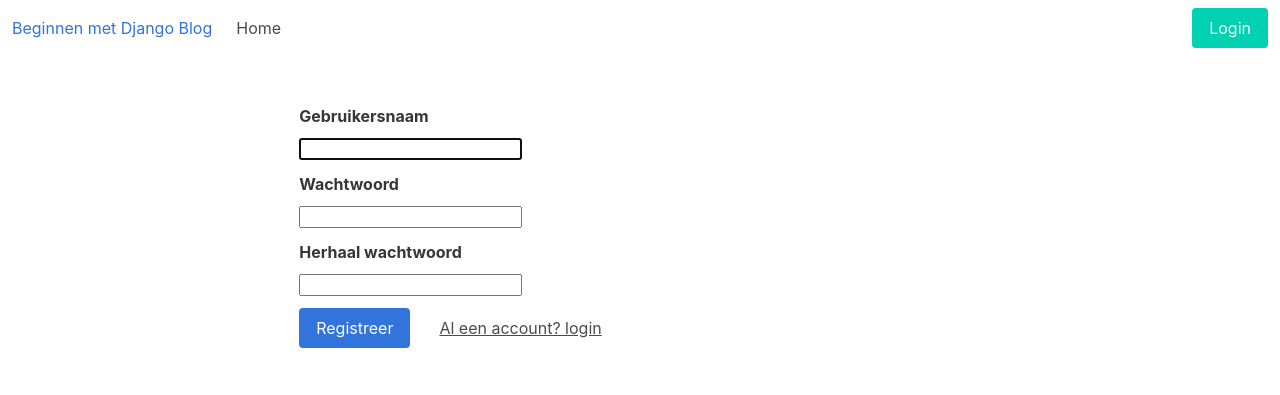
After one commit to DEV-Academie/django-blog, a Django app: page /users/registreer/ in a window 1280 px wide. The commit adds this page. Shown: the top 395 px of the page. Run offline with Django 3.2, Linux system fonts and the light colour scheme.

Commit message:
Huiswerk implementeren

```diff
--- a/config/settings.py
+++ b/config/settings.py
@@ -130,6 +130,7 @@ STATIC_URL = '/static/'
 STATICFILES_DIRS = [BASE_DIR / "templates/static", ]
 
 LOGIN_URL = reverse_lazy("login")
+LOGIN_REDIRECT_URL = reverse_lazy("user_comments")
 LOGOUT_REDIRECT_URL = reverse_lazy("home")
 
 AUTH_USER_MODEL = 'users.User'
--- /dev/null
+++ b/templates/templates/auth/register.html
@@ -0,0 +1,54 @@
+{% extends "base.html" %}
+
+{% block title %}Registreren{% endblock %}
+{% block content %}
+<section class="section">
+    <div class="container">
+        <div class="columns is-centered">
+            <div class="column is-three-fifths-tablet">
+                {% if form.errors %}
+                    <div class="notification is-danger">
+                        Er ging iets niet goed
+                    </div>
+                {% endif %}
+
+                <form action="" method="POST">
+                    {% csrf_token %}
+                    <div class="field">
+                        <label class="label">Gebruikersnaam</label>
+                        <div class="control">
+                            {{ form.username }}
+                        </div>
+                        {% if form.username.errors %}
+                            {% for error in form.username.errors %}
+                                <p class="has-text-danger">{{ error }}</p>
+                            {% endfor %}
+                        {% endif %}
+                    </div>
+                    <div class="field">
+                        <label class="label">Wachtwoord</label>
+                        <div class="control">
+                            {{ form.password1 }}
+                        </div>
+                    </div>
+                    <div class="field">
+                        <label class="label">Herhaal wachtwoord</label>
+                        <div class="control">
+                            {{ form.password2 }}
+                        </div>
+                    </div>
+                    <div class="field is-grouped">
+                        <div class="control">
+                            <input type="submit" class="button is-link" value="Registreer">
+                        </div>
+                        <div class="control">
+
+                            <a class="button is-text" href="{% url 'login' %}">Al een account? login</a>
+                        </div>
+                    </div>
+                </form>
+            </div>
+        </div>
+    </div>
+</section>
+{% endblock %}
--- a/templates/templates/base.html
+++ b/templates/templates/base.html
@@ -9,13 +9,32 @@
     <link rel="stylesheet" href="{% static 'bulma/css/bulma.css' %}">
 </head>
 <body>
-<section class="section">
-    <div class="container">
-        <nav class="menu">
-            <a href="{% url 'home' %}">Home</a>
-        </nav>
+<nav class="navbar" role="navigation" aria-label="main navigation">
+    <div class="navbar-brand">
+        <a class="navbar-item" href="{% url 'home' %}">Beginnen met Django Blog</a>
     </div>
-</section>
+    <div class="navbar-menu">
+        <div class="navbar-start">
+            <a class="navbar-item" href="{% url 'home' %}">Home</a>
+            {% if request.user.is_authenticated %}
+                <a class="navbar-item" href="{% url 'user_comments' %}">Mijn reacties</a>
+            {% endif %}
+        </div>
+
+        <div class="navbar-end">
+            <div class="navbar-item">
+                <div class="buttons">
+                    {% if request.user.is_authenticated %}
+                        <a href="{% url 'logout' %}" class="button is-primary">Logout</a>
+                    {% else %}
+                        <a href="{% url 'login' %}" class="button is-primary">Login</a>
+                    {% endif %}
+                </div>
+            </div>
+        </div>
+
+    </div>
+</nav>
 
 {% block content %}
 {% endblock content %}
--- /dev/null
+++ b/users/forms.py
@@ -0,0 +1,8 @@
+from django.contrib.auth import get_user_model
+from django.contrib.auth.forms import UserCreationForm
+
+
+class RegisterForm(UserCreationForm):
+
+    class Meta(UserCreationForm.Meta):
+        model = get_user_model()
--- a/users/urls.py
+++ b/users/urls.py
@@ -1,9 +1,14 @@
 from django.urls import path
 from django.contrib.auth.views import LogoutView
 
-from users.views import Login
+from users.views import Login, RegisterView
+from blog.views import LoggedInUserCommentsView, DeleteCommentView
+
 
 urlpatterns = [
     path("inloggen/", Login.as_view(), name="login"),
     path("uitloggen/", LogoutView.as_view(), name="logout"),
+    path("registreer/", RegisterView.as_view(), name="register"),
+    path("comments/", LoggedInUserCommentsView.as_view(), name="user_comments"),
+    path("comments/delete/<int:pk>/", DeleteCommentView.as_view(), name="delete_comment")
 ]
--- a/users/views.py
+++ b/users/views.py
@@ -1,5 +1,17 @@
+from django.contrib.auth import get_user_model
 from django.contrib.auth.views import LoginView
+from django.urls import reverse_lazy
+from django.views.generic import CreateView
+
+from users.forms import RegisterForm
 
 
 class Login(LoginView):
     template_name = "auth/login.html"
+
+
+class RegisterView(CreateView):
+    model = get_user_model()
+    form_class = RegisterForm
+    template_name = "auth/register.html"
+    success_url = reverse_lazy("user")
```
Also changed, not shown: blog/views.py (+15 -1 lines), templates/templates/blog/_user_comment.html (added, +18 -0 lines), templates/templates/blog/comment_confirm_delete.html (added, +19 -0 lines), templates/templates/blog/user_comments.html (added, +16 -0 lines).
